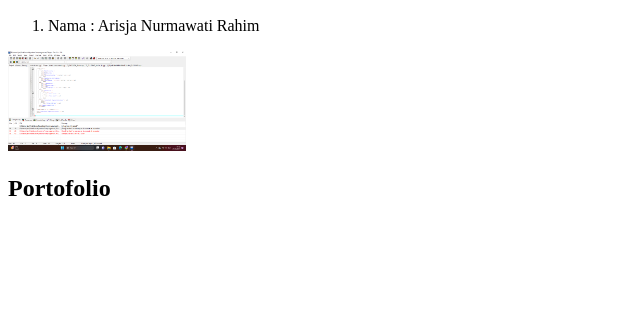
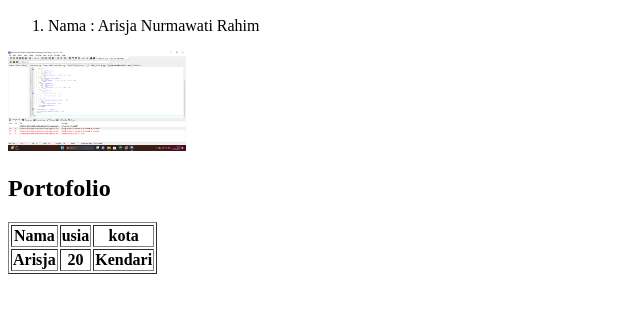
Before and after one commit to 19rarisja/19rarisja.github.io, a plain HTML site: page index.html in a window 1280 px wide. Shown: the part 110-422 px from the top of the page, without its empty margins (0-640 px from the left). Drawn offline with Linux system fonts and the light colour scheme.

Commit message:
input table

```diff
--- a/index.html
+++ b/index.html
@@ -15,5 +15,15 @@
     <img src="image.png" alt="Risja" height="100" widht="auto">
     <br>
       <h2>Portofolio</h2>
+      <table border="1">
+        <tr>
+            <th>Nama</th>
+            <th>usia</th>
+            <th>kota</th>
+        </tr>
+        <th>Arisja</th>
+        <th>20</th>
+        <th>Kendari</th>
+      </table>
 </body>
 </html>
```
